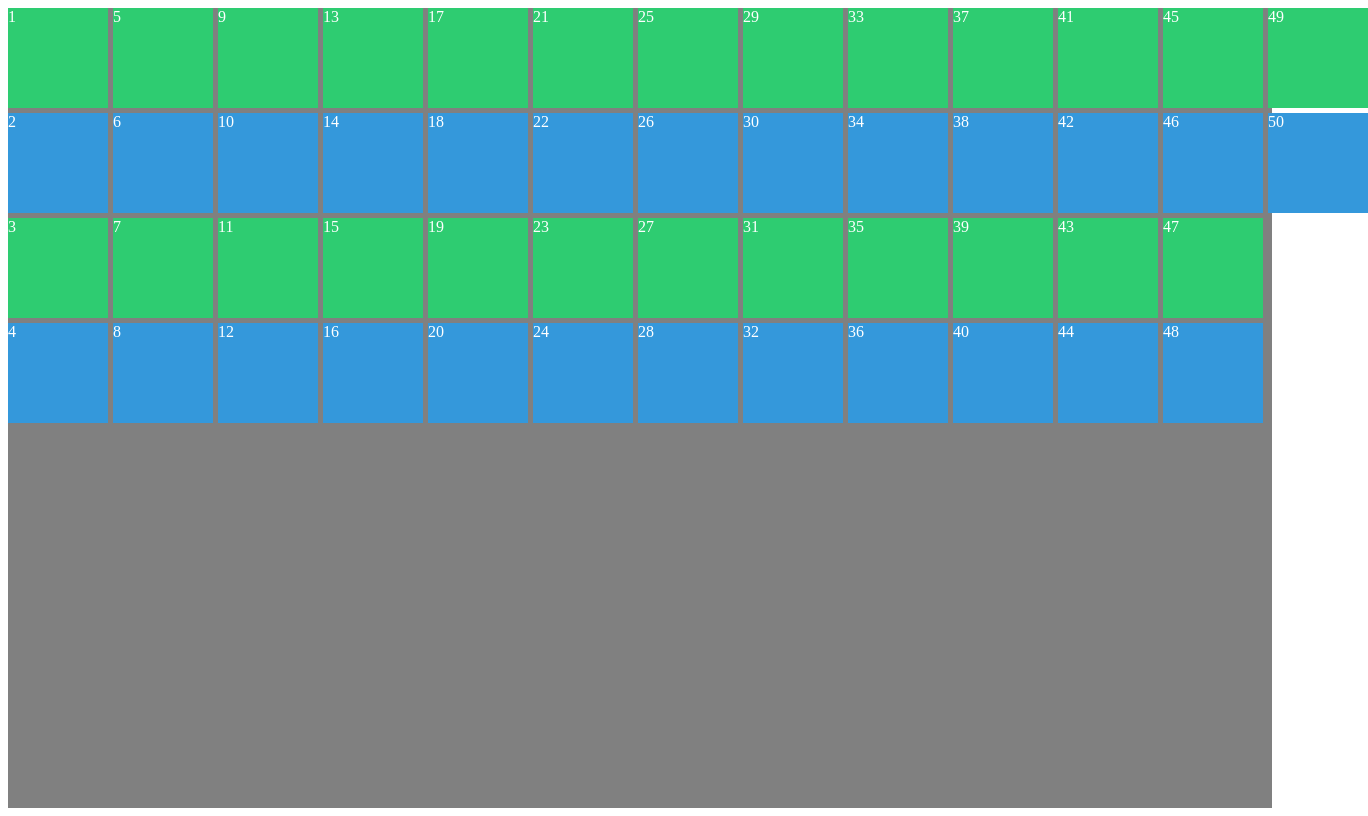
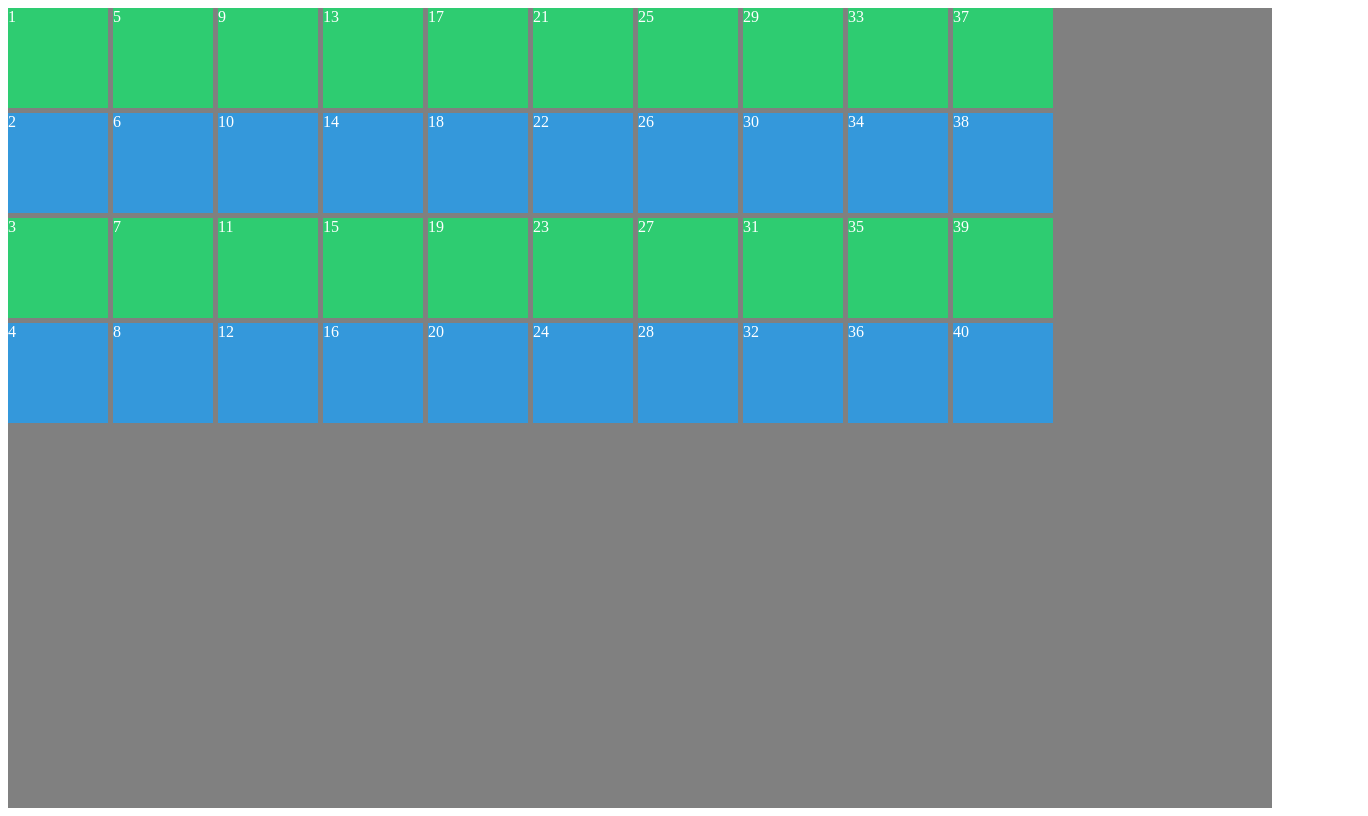
Before and after one commit to sungalex/scss-masterclass, a plain HTML site: page grid/index.html in a window 1280 px wide. Shown: the whole page, 1368 px wide, since content can reach past the window. Drawn offline with Linux system fonts and the light colour scheme.

Commit message:
complete Grid

```diff
--- a/grid/index.html
+++ b/grid/index.html
@@ -49,16 +49,6 @@
       <div class="item">38</div>
       <div class="item">39</div>
       <div class="item">40</div>
-      <div class="item">41</div>
-      <div class="item">42</div>
-      <div class="item">43</div>
-      <div class="item">44</div>
-      <div class="item">45</div>
-      <div class="item">46</div>
-      <div class="item">47</div>
-      <div class="item">48</div>
-      <div class="item">49</div>
-      <div class="item">50</div>
     </div>
   </body>
 </html>
--- a/grid/src/scss/styles.css
+++ b/grid/src/scss/styles.css
@@ -4,7 +4,7 @@
   color: white;
   height: 100vh;
   gap: 5px;
-  grid-template-columns: repeat(4, 100px);
+  grid-template-columns: 100px;
   grid-template-rows: repeat(4, 100px);
   grid-auto-flow: column;
   grid-auto-columns: 100px;
```
Also changed, not shown: grid/README.md.
